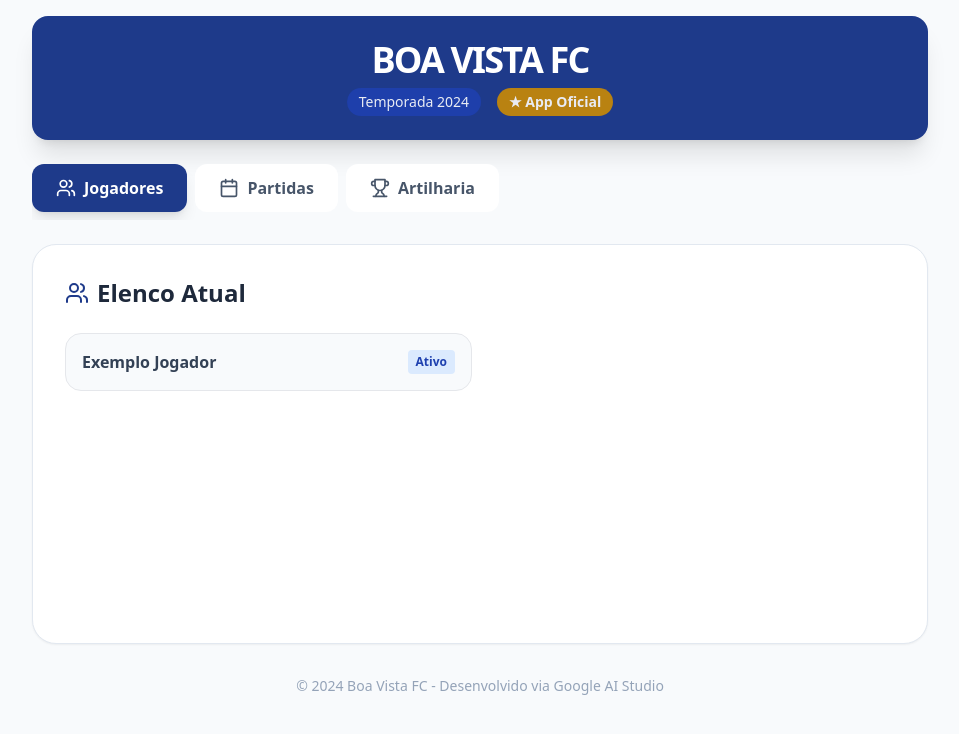
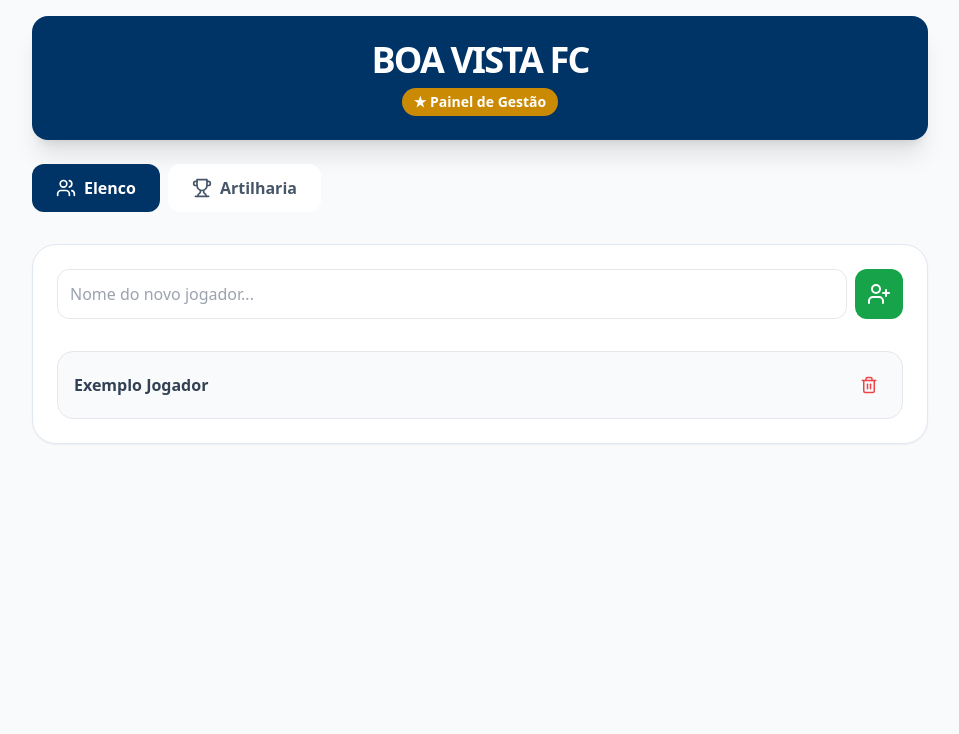
Before and after one commit to Jospa10/Jospa10-appdoboavista2026, a React (Vite) app: page / in a window 1280 px wide. Shown: the top 734 px of the page, without its empty margins (160-1119 px from the left). Built offline with nearby package versions, Linux system fonts and the light colour scheme.

Commit message:
Update App.tsx

```diff
--- a/src/App.tsx
+++ b/src/App.tsx
@@ -1,81 +1,99 @@
 import React, { useState, useEffect } from 'react';
-import { Users, Calendar, Trophy, Settings } from 'lucide-react';
+import { Users, Calendar, Trophy, Plus, Trash2, UserPlus } from 'lucide-react';
 
 export default function App() {
   const [activeTab, setActiveTab] = useState('jogadores');
-  const [jogadores, setJogadores] = useState([
-    { id: 1, nome: 'Exemplo Jogador', gols: 0, presencas: 0 },
-  ]);
+  const [novoNome, setNovoNome] = useState('');
+
+  // Memória do App: Carrega os dados salvos ou inicia com um exemplo
+  const [jogadores, setJogadores] = useState(() => {
+    const salvo = localStorage.getItem('bvfc_jogadores');
+    return salvo ? JSON.parse(salvo) : [{ id: 1, nome: 'Exemplo Jogador', gols: 0 }];
+  });
+
+  // Salva no navegador sempre que a lista mudar
+  useEffect(() => {
+    localStorage.setItem('bvfc_jogadores', JSON.stringify(jogadores));
+  }, [jogadores]);
+
+  const adicionarJogador = () => {
+    if (!novoNome.trim()) return;
+    const novo = { id: Date.now(), nome: novoNome, gols: 0 };
+    setJogadores([...jogadores, novo]);
+    setNovoNome('');
+  };
+
+  const removerJogador = (id) => {
+    setJogadores(jogadores.filter(j => j.id !== id));
+  };
+
+  const alterarGols = (id, valor) => {
+    setJogadores(jogadores.map(j =>
+      j.id === id ? { ...j, gols: Math.max(0, j.gols + valor) } : j
+    ));
+  };
 
   return (
     <div className="min-h-screen bg-slate-50 flex flex-col items-center p-4">
-      {/* CABEÇALHO */}
-      <header className="w-full max-w-4xl bg-blue-900 text-white p-6 rounded-2xl shadow-xl mb-6 text-center">
+      <header className="w-full max-w-4xl bg-[#003366] text-white p-6 rounded-2xl shadow-xl mb-6 text-center">
         <h1 className="text-4xl font-black tracking-tighter mb-2">BOA VISTA FC</h1>
-        <div className="flex justify-center gap-4 text-sm opacity-90">
-          <span className="bg-blue-800 px-3 py-1 rounded-full">Temporada 2024</span>
-          <span className="bg-yellow-600 px-3 py-1 rounded-full text-white font-bold">★ App Oficial</span>
+        <div className="flex justify-center gap-4 text-sm">
+          <span className="bg-yellow-600 px-3 py-1 rounded-full text-white font-bold">★ Painel de Gestão</span>
         </div>
       </header>
 
-      {/* MENU DE NAVEGAÇÃO */}
       <nav className="w-full max-w-4xl flex gap-2 mb-6 overflow-x-auto pb-2">
-        <button
-          onClick={() => setActiveTab('jogadores')}
-          className={`flex items-center gap-2 px-6 py-3 rounded-xl font-bold transition ${activeTab === 'jogadores' ? 'bg-blue-900 text-white shadow-lg' : 'bg-white text-slate-600'}`}
-        >
-          <Users size={20} /> Jogadores
+        <button onClick={() => setActiveTab('jogadores')} className={`flex items-center gap-2 px-6 py-3 rounded-xl font-bold transition ${activeTab === 'jogadores' ? 'bg-[#003366] text-white' : 'bg-white text-slate-600'}`}>
+          <Users size={20} /> Elenco
         </button>
-        <button
-          onClick={() => setActiveTab('partidas')}
-          className={`flex items-center gap-2 px-6 py-3 rounded-xl font-bold transition ${activeTab === 'partidas' ? 'bg-blue-900 text-white shadow-lg' : 'bg-white text-slate-600'}`}
-        >
-          <Calendar size={20} /> Partidas
-        </button>
-        <button
-          onClick={() => setActiveTab('estatisticas')}
-          className={`flex items-center gap-2 px-6 py-3 rounded-xl font-bold transition ${activeTab === 'estatisticas' ? 'bg-blue-900 text-white shadow-lg' : 'bg-white text-slate-600'}`}
-        >
+        <button onClick={() => setActiveTab('artilharia')} className={`flex items-center gap-2 px-6 py-3 rounded-xl font-bold transition ${activeTab === 'artilharia' ? 'bg-[#003366] text-white' : 'bg-white text-slate-600'}`}>
           <Trophy size={20} /> Artilharia
         </button>
       </nav>
 
-      {/* CONTEÚDO PRINCIPAL */}
-      <main className="w-full max-w-4xl bg-white rounded-3xl shadow-sm border border-slate-200 p-8 min-h-[400px]">
+      <main className="w-full max-w-4xl bg-white rounded-3xl shadow-sm border border-slate-200 p-6">
         {activeTab === 'jogadores' && (
           <div>
-            <h2 className="text-2xl font-bold text-slate-800 mb-6 flex items-center gap-2">
-              <Users className="text-blue-900" /> Elenco Atual
-            </h2>
-            <div className="grid grid-cols-1 md:grid-cols-2 gap-4">
+            <div className="flex gap-2 mb-8">
+              <input
+                value={novoNome}
+                onChange={(e) => setNovoNome(e.target.value)}
+                placeholder="Nome do novo jogador..."
+                className="flex-1 p-3 border rounded-xl focus:ring-2 focus:ring-blue-500 outline-none"
+              />
+              <button onClick={adicionarJogador} className="bg-green-600 text-white p-3 rounded-xl hover:bg-green-700 transition">
+                <UserPlus size={24} />
+              </button>
+            </div>
+
+            <div className="grid grid-cols-1 gap-3">
               {jogadores.map(j => (
                 <div key={j.id} className="p-4 border rounded-2xl flex justify-between items-center bg-slate-50">
-                  <span className="font-semibold text-slate-700">{j.nome}</span>
-                  <span className="text-xs font-bold bg-blue-100 text-blue-800 px-2 py-1 rounded">Ativo</span>
+                  <span className="font-bold text-slate-700">{j.nome}</span>
+                  <button onClick={() => removerJogador(j.id)} className="text-red-500 hover:bg-red-50 p-2 rounded-lg">
+                    <Trash2 size={18} />
+                  </button>
                 </div>
               ))}
             </div>
           </div>
         )}
 
-        {activeTab === 'partidas' && (
-          <div className="text-center py-20">
-            <Calendar size={48} className="mx-auto text-slate-300 mb-4" />
-            <p className="text-slate-500 font-medium">Nenhuma partida agendada para esta semana.</p>
-          </div>
-        )}
-
-        {activeTab === 'estatisticas' && (
-          <div className="text-center py-20">
-            <Trophy size={48} className="mx-auto text-yellow-500 mb-4" />
-            <p className="text-slate-500 font-medium">A artilharia será atualizada após o próximo jogo!</p>
+        {activeTab === 'artilharia' && (
+          <div className="space-y-4">
+            {jogadores.sort((a, b) => b.gols - a.gols).map(j => (
+              <div key={j.id} className="flex items-center justify-between p-4 bg-yellow-50 border border-yellow-100 rounded-2xl">
+                <span className="font-bold text-slate-800">{j.nome}</span>
+                <div className="flex items-center gap-4">
+                  <button onClick={() => alterarGols(j.id, -1)} className="bg-white border w-8 h-8 rounded-full shadow-sm font-bold">-</button>
+                  <span className="text-xl font-black text-yellow-700">{j.gols} Gols</span>
+                  <button onClick={() => alterarGols(j.id, 1)} className="bg-white border w-8 h-8 rounded-full shadow-sm font-bold">+</button>
+                </div>
+              </div>
+            ))}
           </div>
         )}
       </main>
-
-      <footer className="mt-8 text-slate-400 text-sm">
-        &copy; 2024 Boa Vista FC - Desenvolvido via Google AI Studio
-      </footer>
     </div>
   );
 }
```
